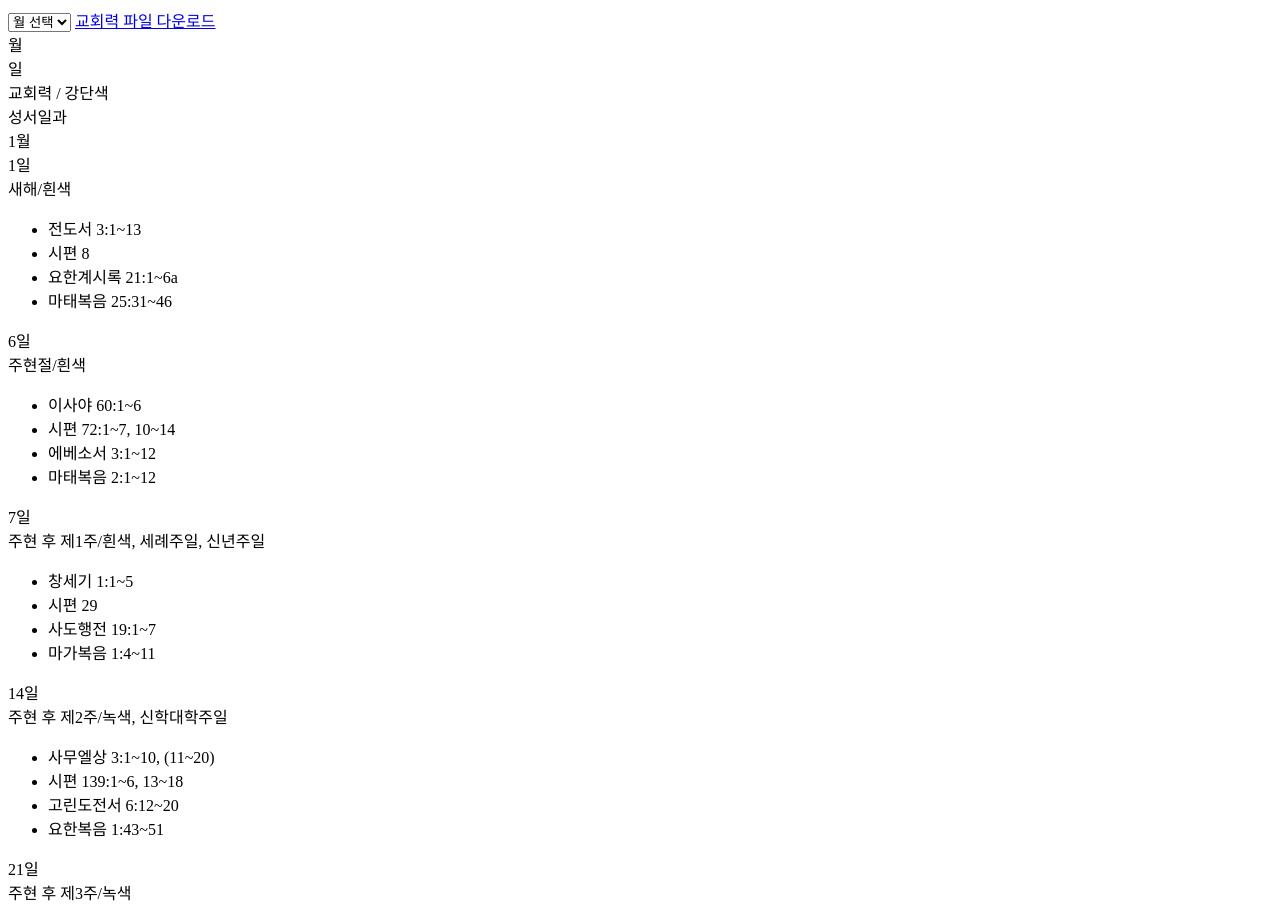
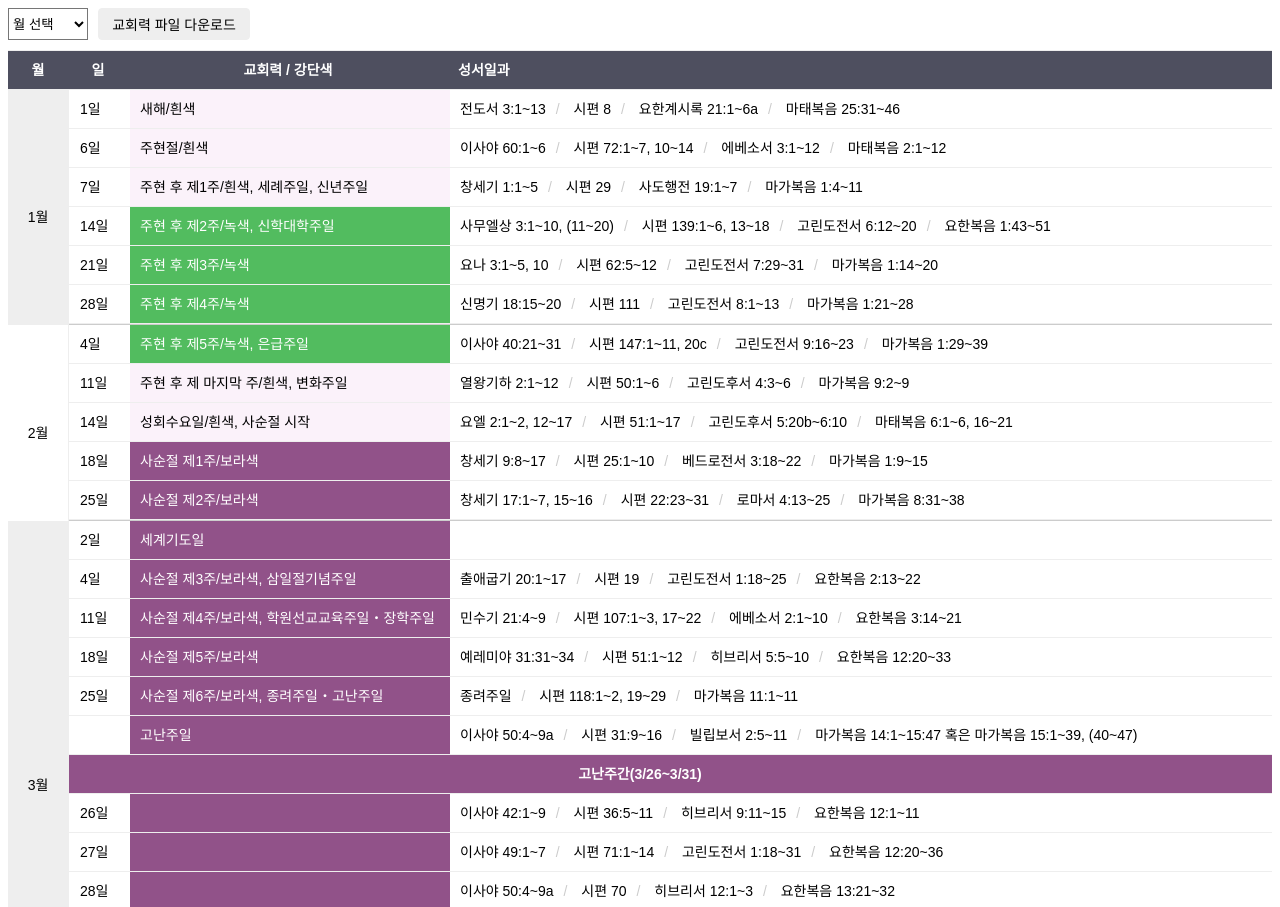
Before and after one commit to Daworks/lectionary-2018, a plain HTML site: page dist/index.html in a window 1280 px wide. Shown: the top 907 px of the page. Drawn offline with Linux system fonts and the light colour scheme; files that its build step writes are made by us from their sources; the site is published under a folder, as on GitHub Pages, so addresses that start at the root find nothing.

Commit message:
Update index.html

```diff
--- a/dist/index.html
+++ b/dist/index.html
@@ -3,8 +3,8 @@
 <head>
 	<meta charset="UTF-8">
 	<title>Document</title>
-	<script src="/dist/658bc1989ab935c5dc93e0181688ce14.js"></script>
-<link rel="stylesheet" href="/dist/658bc1989ab935c5dc93e0181688ce14.css"></head>
+	<script src="./dist/658bc1989ab935c5dc93e0181688ce14.js"></script>
+<link rel="stylesheet" href="./dist/658bc1989ab935c5dc93e0181688ce14.css"></head>
 <body>
 <div id="lectionary2018">
 	<div class="group">
```
